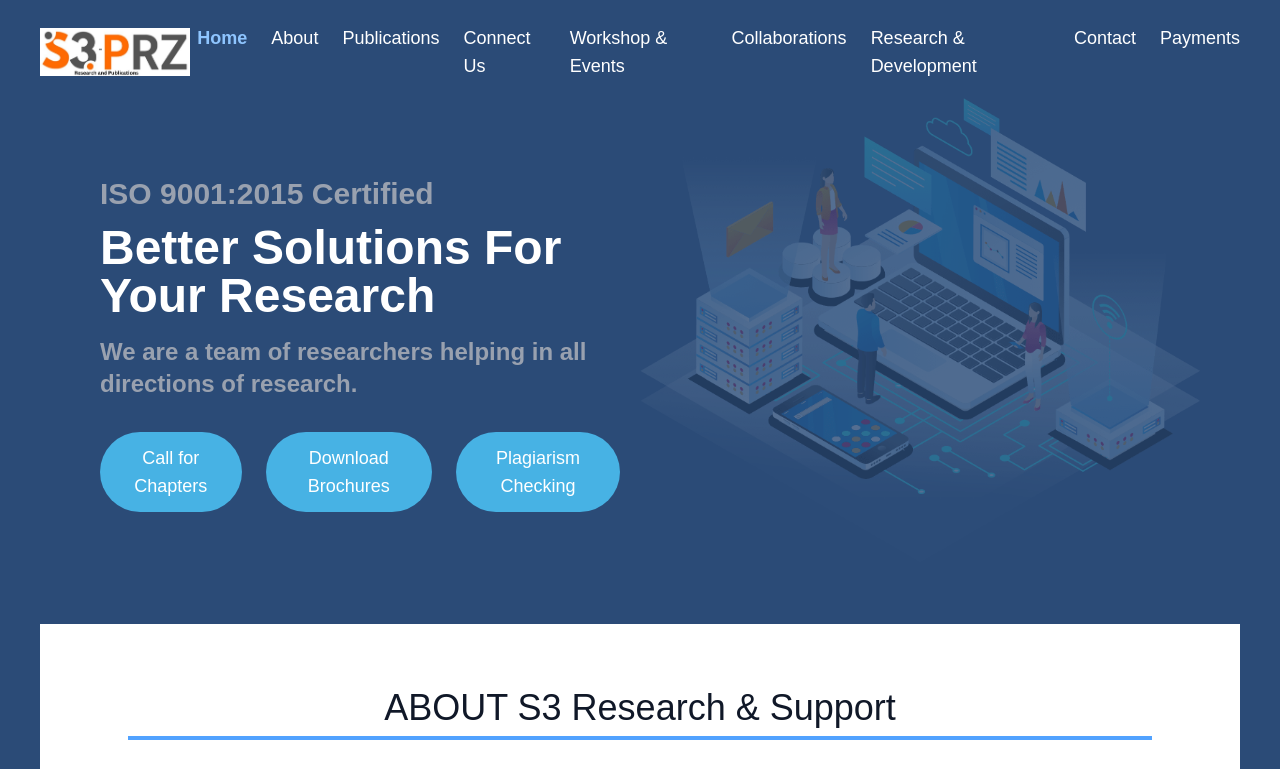
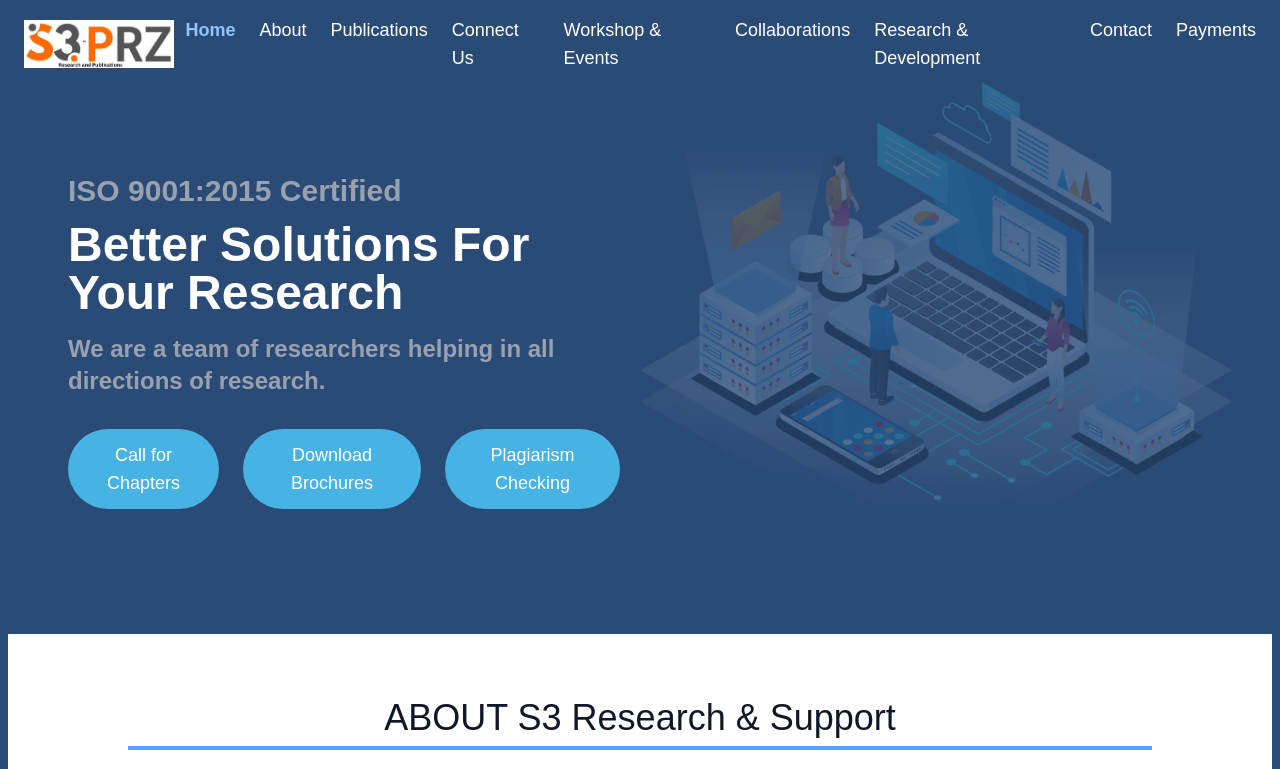
Before and after one commit to Baladeveloper2/s3website, a Next.js app: page / in a window 1280 px wide. Shown: the top 769 px of the page. Built offline with nearby package versions, Linux system fonts and the light colour scheme.

Commit message:
Mobile response correction updated

```diff
--- a/app/components/Navbar.jsx
+++ b/app/components/Navbar.jsx
@@ -15,7 +15,7 @@ export default function Navbar() {
   return (
     <div>
       {/* Navbar */}
-      <nav className="bg-[#2B4B77] text-white px-6 py-4 md:px-10 md:py-6">
+      <nav className="bg-[#2B4B77] text-white px-6 py-4 md:w-auto">
       <div className="flex items-center justify-between">
         {/* Logo */}
         <div className="flex items-center">
@@ -72,7 +72,7 @@ export default function Navbar() {
 
 
       {/* Content Below Navbar - Same BG Color */}
-      <main className="bg-[#2B4B77] text-white py-2 px-10 md:px-10">
+      <main className="bg-[#2B4B77] text-white py-2 px-2">
 
         {/* Section with Image & Text */}
         <div className="mb-12 flex flex-col md:flex-row items-center px-4 md:px-10">
```
